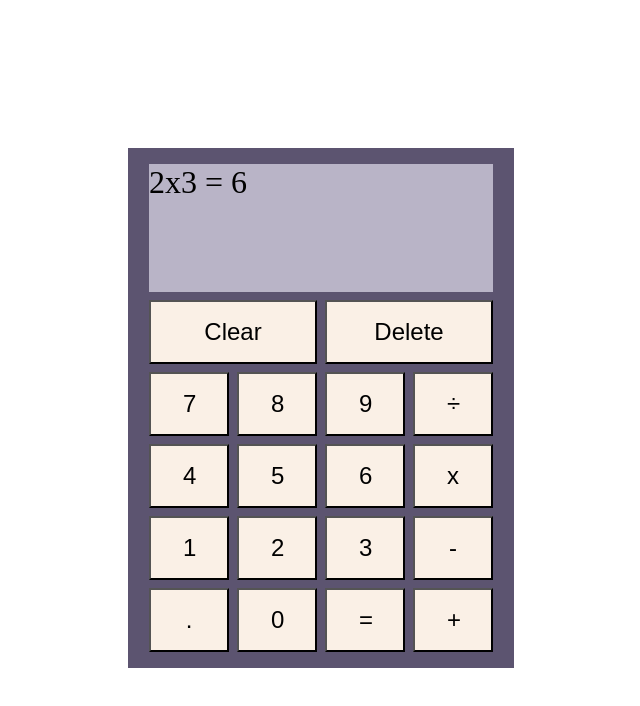
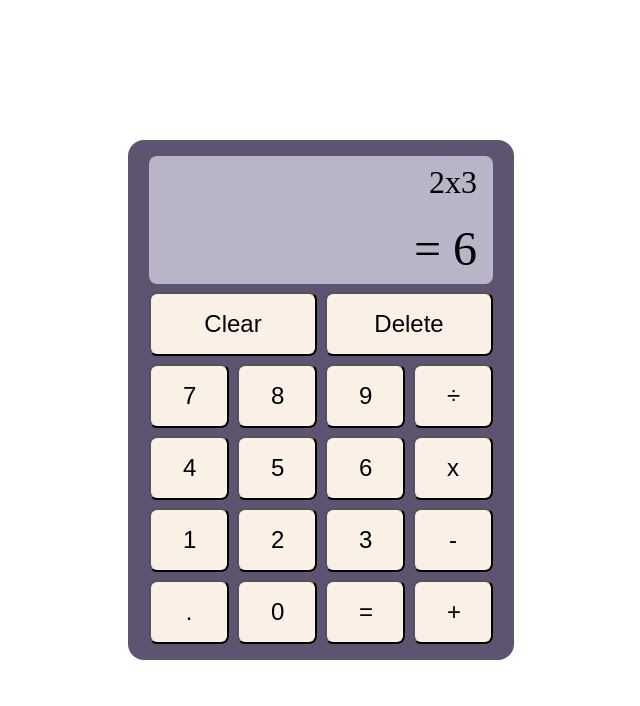
Before and after one commit to Siva-Sai22/Calculator, a plain HTML site: page index.html in a window 1280 px wide. Shown: the whole page, without its empty margins (319-959 px from the left). Drawn offline with Linux system fonts and the light colour scheme.

Commit message:
Add some layout changes

```diff
--- a/index.html
+++ b/index.html
@@ -8,7 +8,10 @@
 </head>
 <body>
   <div class="container">
-    <div class="area"> 2x3 = 6</div>
+    <div class="ans">
+      <div> 2x3</div>
+      <div class="answer">= 6</div>
+    </div>
     <div class="firstrow">
       <button class="function">Clear</button>
       <button class="function">Delete</button>
--- a/style.css
+++ b/style.css
@@ -1,5 +1,7 @@
 * {
     box-sizing: border-box;
+    margin: 0px;
+    padding: 0px;
 }
 
 body {
@@ -13,19 +15,30 @@ body {
     width: 386px;
     height: 520px;
     margin: 0px auto;
+    font-size: 32px;
+    background-color: #5C5470;
+    border-radius: 16px;
     display: flex;
     flex-direction: column;
     justify-content: center;
     align-items: center;
     gap: 8px;
-    font-size: 32px;
-    background-color: #5C5470;
 }
 
-.area {
+.ans {
     height: 128px;
     width: 344px;
     background-color: #B9B4C7;
+    text-align: right;
+    padding: 8px 16px;
+    border-radius: 8px;
+    display: flex;
+    flex-direction: column;
+    justify-content: space-between;
+}
+
+.answer {
+    font-size: 48px;
 }
 
 button {
@@ -33,6 +46,7 @@ button {
     font-size: 24px;
     padding: 16px 32px;
     background-color: #FAF0E6;
+    border-radius: 8px;
 }
 
 .function {
```
